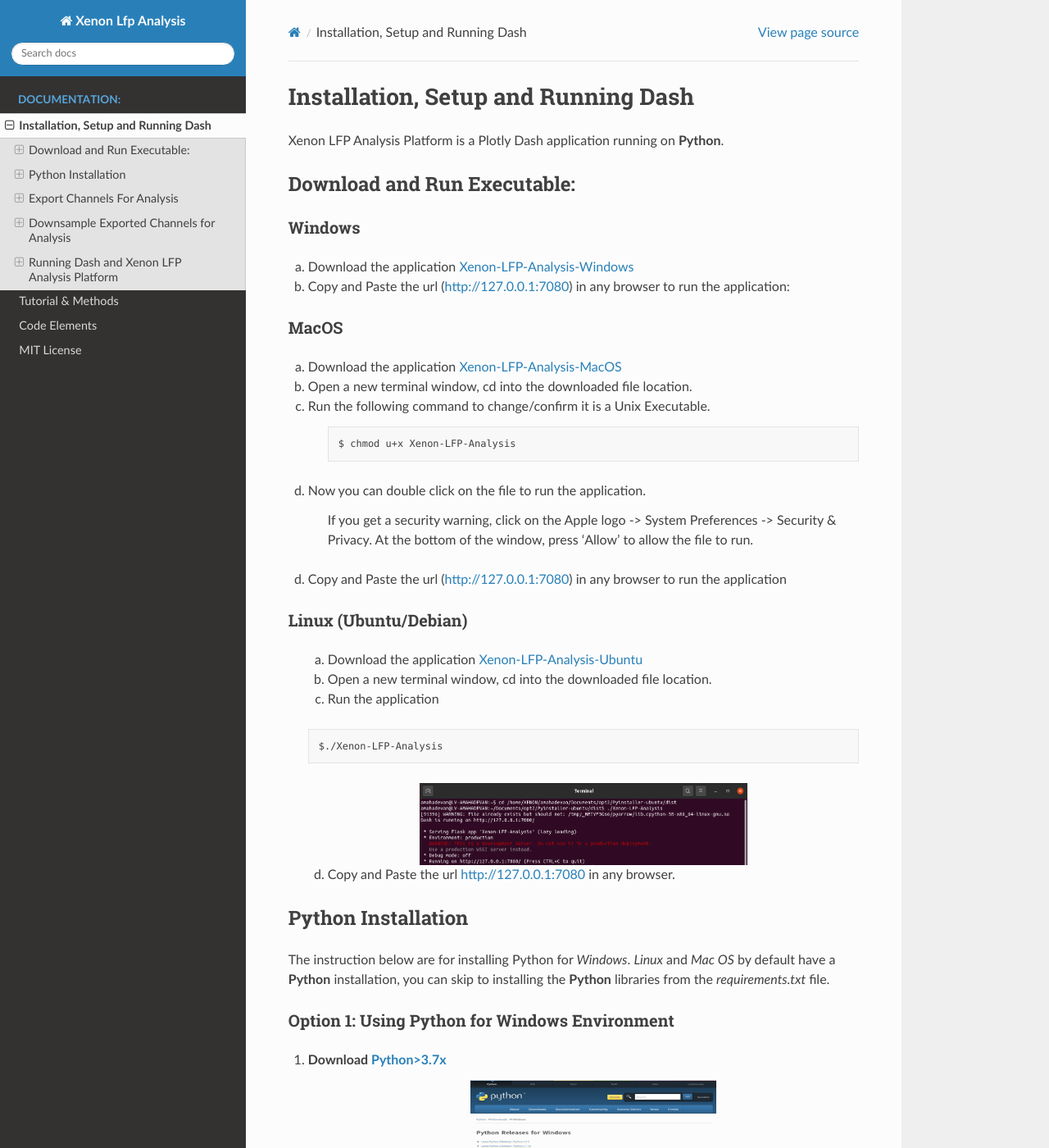
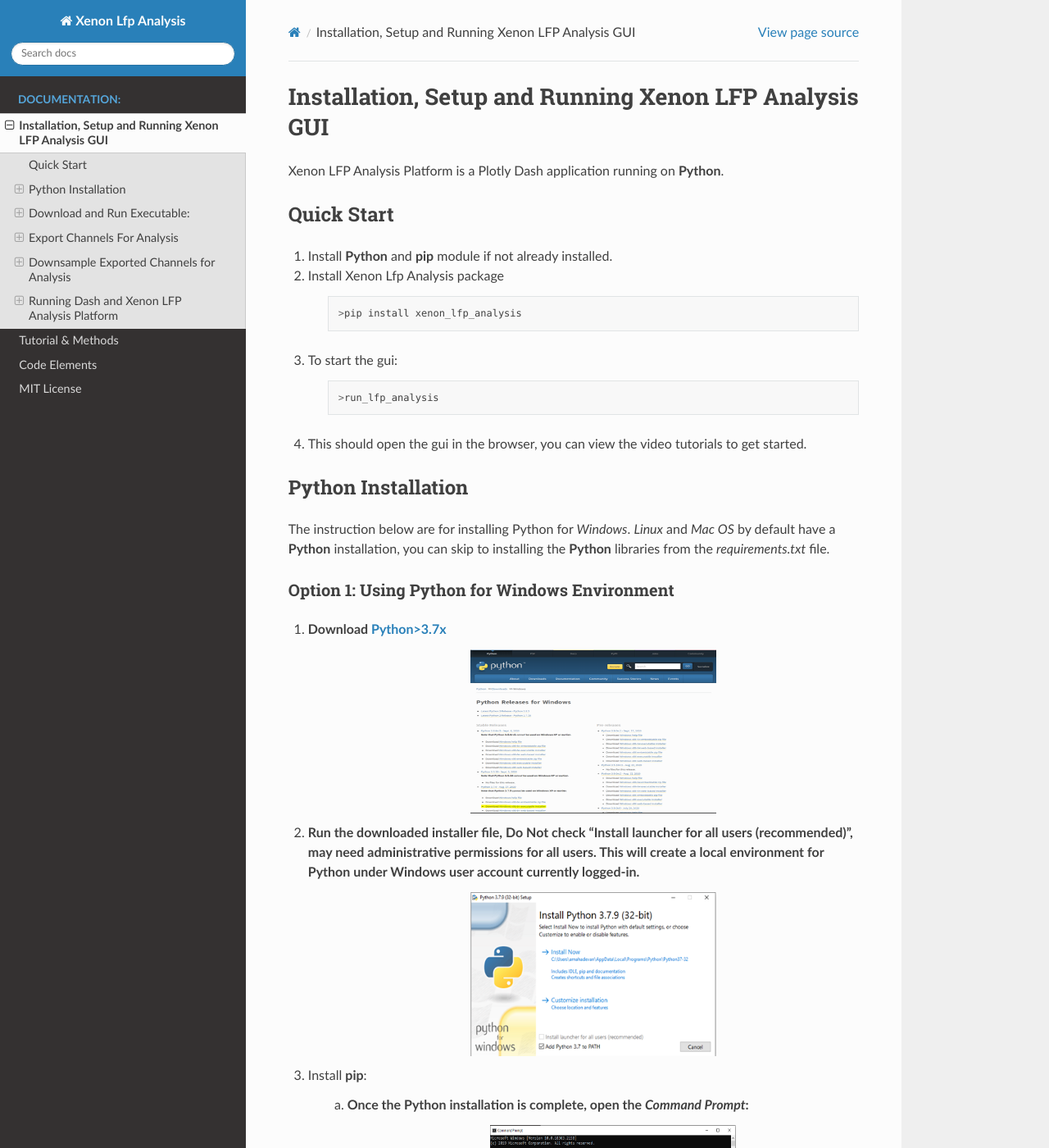
Before and after one commit to MicroBrew09/xenon-lfp-analysis, a Sphinx documentation site: the page built from docs/source/Installation.rst, in a window 1280 px wide and 1400 px high. Shown: the whole window at 82% size. Built offline with Sphinx 7.4.7 and the Read the Docs theme 2.0.0, drawn with Linux system fonts in a browser that asks for light colours; some of the changed text lies outside the part shown.

Commit message:
Updated Docs

```diff
--- a/docs/source/Installation.rst
+++ b/docs/source/Installation.rst
@@ -1,60 +1,26 @@
-Installation, Setup and Running Dash
-====================================
+Installation, Setup and Running Xenon LFP Analysis GUI
+======================================================
 Xenon LFP Analysis Platform is a Plotly Dash application running on **Python**. \
 
-Download and Run Executable:
-----------------------------
+Quick Start
+------------
 
-Windows
-~~~~~~~~
-a. Download the application `Xenon-LFP-Analysis-Windows <https://drive.google.com/file/d/17yPDSz-fjV8okBTVj0NMd-0fA4f1YWy1/view?usp=sharing>`_
+1. Install **Python** and **pip** module if not already installed.
 
-b. Copy and Paste the url (http://127.0.0.1:7080) in any browser to run the application:
 
-MacOS
-~~~~~~
-
-a. Download the application `Xenon-LFP-Analysis-MacOS <https://drive.google.com/file/d/1hjn7Xm4I3NwcZxlnSF4ORpJE2ovUWeIz/view?usp=sharing>`_
-
-b. Open a new terminal window, cd into the downloaded file location.
-
-c. Run the following command to change/confirm it is a Unix Executable.
+2. Install Xenon Lfp Analysis package
 
     ::
 
-    $ chmod u+x Xenon-LFP-Analysis
+        >pip install xenon_lfp_analysis
 
-d. Now you can double click on the file to run the application.
-
-    If you get a security warning, click on the Apple logo -> System Preferences -> Security & Privacy. \
-    At the bottom of the window, press 'Allow' to allow the file to run.
-
-d. Copy and Paste the url (http://127.0.0.1:7080) in any browser to run the application
-
-
-Linux (Ubuntu/Debian)
-~~~~~~~~~~~~~~~~~~~~~
-
-    a. Download the application `Xenon-LFP-Analysis-Ubuntu <https://drive.google.com/file/d/1kVrFbxkJt-2xlmnf64OJF8_vSbzs7_Cs/view?usp=sharing>`_
-
-    b. Open a new terminal window, cd into the downloaded file location.
-
-    c. Run the application
+3. To start the gui:
 
     ::
 
-        $./Xenon-LFP-Analysis
+        >run_lfp_analysis
 
-    .. image:: _static/pictures/installation14.png
-        :width: 400px
-        :align: center
-        :height: 100px
-        :alt: alternate text
-
-    d. Copy and Paste the url http://127.0.0.1:7080 in any browser.
-
-
-
+4. This should open the gui in the browser, you can view the video tutorials to get started.
 
 Python Installation
 -------------------
@@ -138,6 +104,62 @@
 
 >python -m pip install 'requirements.txt'
 
+Download and Run Executable:
+----------------------------
+
+Windows
+~~~~~~~~
+a. Download the application `Xenon-LFP-Analysis-Windows <https://drive.google.com/file/d/17yPDSz-fjV8okBTVj0NMd-0fA4f1YWy1/view?usp=sharing>`_
+
+b. Copy and Paste the url (http://127.0.0.1:7080) in any browser to run the application:
+
+MacOS
+~~~~~~
+
+a. Download the application `Xenon-LFP-Analysis-MacOS <https://drive.google.com/file/d/1hjn7Xm4I3NwcZxlnSF4ORpJE2ovUWeIz/view?usp=sharing>`_
+
+b. Open a new terminal window, cd into the downloaded file location.
+
+c. Run the following command to change/confirm it is a Unix Executable.
+
+    ::
+
+    $ chmod u+x Xenon-LFP-Analysis
+
+d. Now you can double click on the file to run the application.
+
+    If you get a security warning, click on the Apple logo -> System Preferences -> Security & Privacy. \
+    At the bottom of the window, press 'Allow' to allow the file to run.
+
+d. Copy and Paste the url (http://127.0.0.1:7080) in any browser to run the application
+
+
+Linux (Ubuntu/Debian)
+~~~~~~~~~~~~~~~~~~~~~
+
+    a. Download the application `Xenon-LFP-Analysis-Ubuntu <https://drive.google.com/file/d/1kVrFbxkJt-2xlmnf64OJF8_vSbzs7_Cs/view?usp=sharing>`_
+
+    b. Open a new terminal window, cd into the downloaded file location.
+    c. Run the following command to change/confirm it is a Unix Executable.
+
+    ::
+
+    $ chmod u+x Xenon-LFP-Analysis
+
+    d. Run the application
+
+    ::
+
+        $./Xenon-LFP-Analysis
+
+    .. .. image:: _static/pictures/installation14.png
+    ..     :width: 400px
+    ..     :align: center
+    ..     :height: 100px
+    ..     :alt: alternate text
+
+    d. Copy and Paste the url http://127.0.0.1:7080 in any browser.
+
 
 Export Channels For Analysis
 ----------------------------
@@ -183,6 +205,7 @@
 The current example is illustrated to work with the 3Brain BioCAM-X recording using the BrainWave4 Software. \
 The code is provided in the `GitHub Repository: <https://github.com/MicroBrew09/xenon-lfp-analysis.git>`_
 
+
 1.	Open Windows Command Prompt (cmd) if you are using Python base installation, or \
 Open Anaconda Command Prompt (anaconda) if you are working with Anaconda.
 
@@ -191,6 +214,14 @@
         :align: center
         :height: 300px
         :alt: alternate text
+
+2. If you have the the **xenon_lfp_analysis** package installed you can run the following to downsample *\*.brw file*
+
+::
+
+>downsample_brw
+
+or
 
 2. Download or clone the code-files from GitHub-Repository, \
 run the below command using the full path of the code file HD-MEA-DownSample.py.
--- a/docs/source/Tutorial.rst
+++ b/docs/source/Tutorial.rst
@@ -1,3 +1,4 @@
+
 Tutorial & Methods
 ===========================
 
@@ -5,6 +6,7 @@
    :maxdepth: 2
    :caption: Analysis Functions:
 
+.. _tutorials:
 
 MEA Viewer Functions
 --------------------
```
Also changed, not shown: docs/source/index.rst (line endings or trailing spaces), 13 other files.
